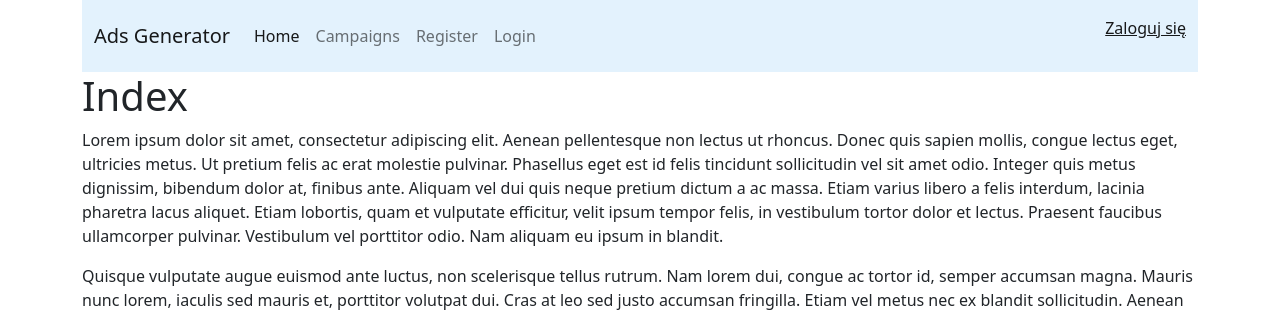
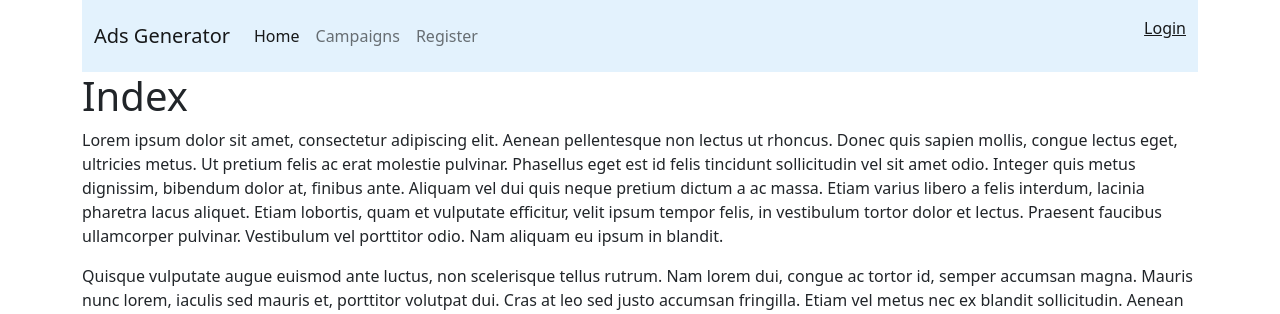
Before and after one commit to kasiabauer/Ads_Generator, a Django app: page / in a window 1280 px wide. Shown: the top 314 px of the page. Run offline with Django 4.2, Linux system fonts and the light colour scheme.

Commit message:
Fixes in Login & Register forms and in nav menu connected with logged/logged out user

```diff
--- a/Ads_Generator/views.py
+++ b/Ads_Generator/views.py
@@ -39,7 +39,7 @@ class LoginUser(View):
 
     def get(self, request):
         form = UserLoginForm()
-        return render(request, 'form.html', {'form':form, 'headline': 'Login'})
+        return render(request, 'form.html', {'form': form, 'headline': 'Login'})
 
     def post(self, request):
         form = UserLoginForm(request.POST)
--- a/templates/nav.html
+++ b/templates/nav.html
@@ -17,9 +17,6 @@
             <li class="nav-item">
               <a class="nav-link" href="/register/">Register</a>
             </li>
-            <li class="nav-item">
-              <a class="nav-link" href="/login/">Login</a>
-            </li>
             {% endif %}
           </ul>
           <span class="navbar-text">
@@ -27,7 +24,7 @@
             <p>Hello {{ user.username }}, <a href="{% url 'logout' %}">logout?</a> </p>
           <span></span>
           {% else %}
-              <p><a href="{% url 'login' %}">Zaloguj się</a></p>
+              <p><a href="{% url 'login' %}">Login</a></p>
           {% endif %}
           </span>
         </div>
```
Also changed, not shown: Ads_Generator/forms.py (+4 -3 lines).
